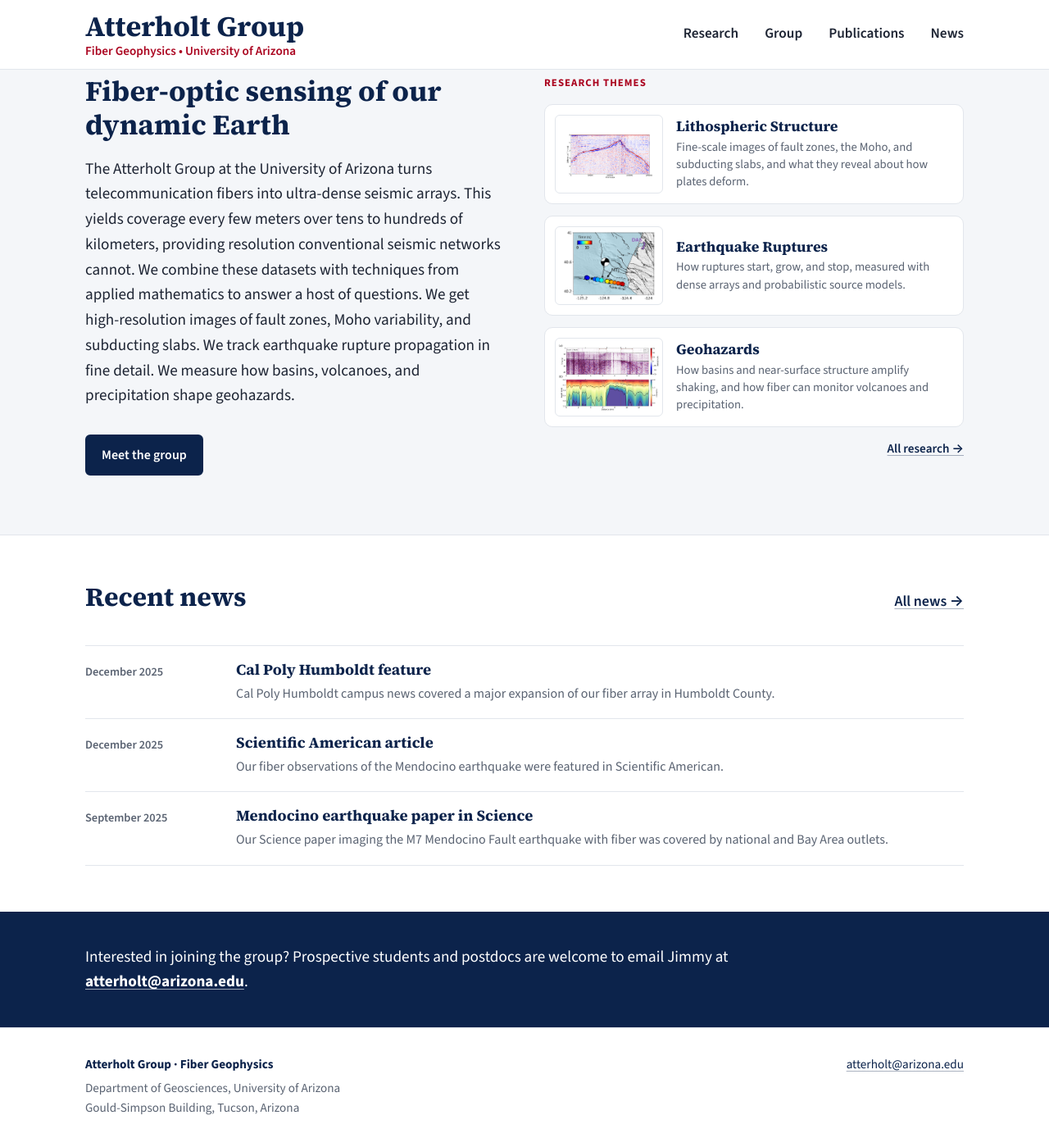
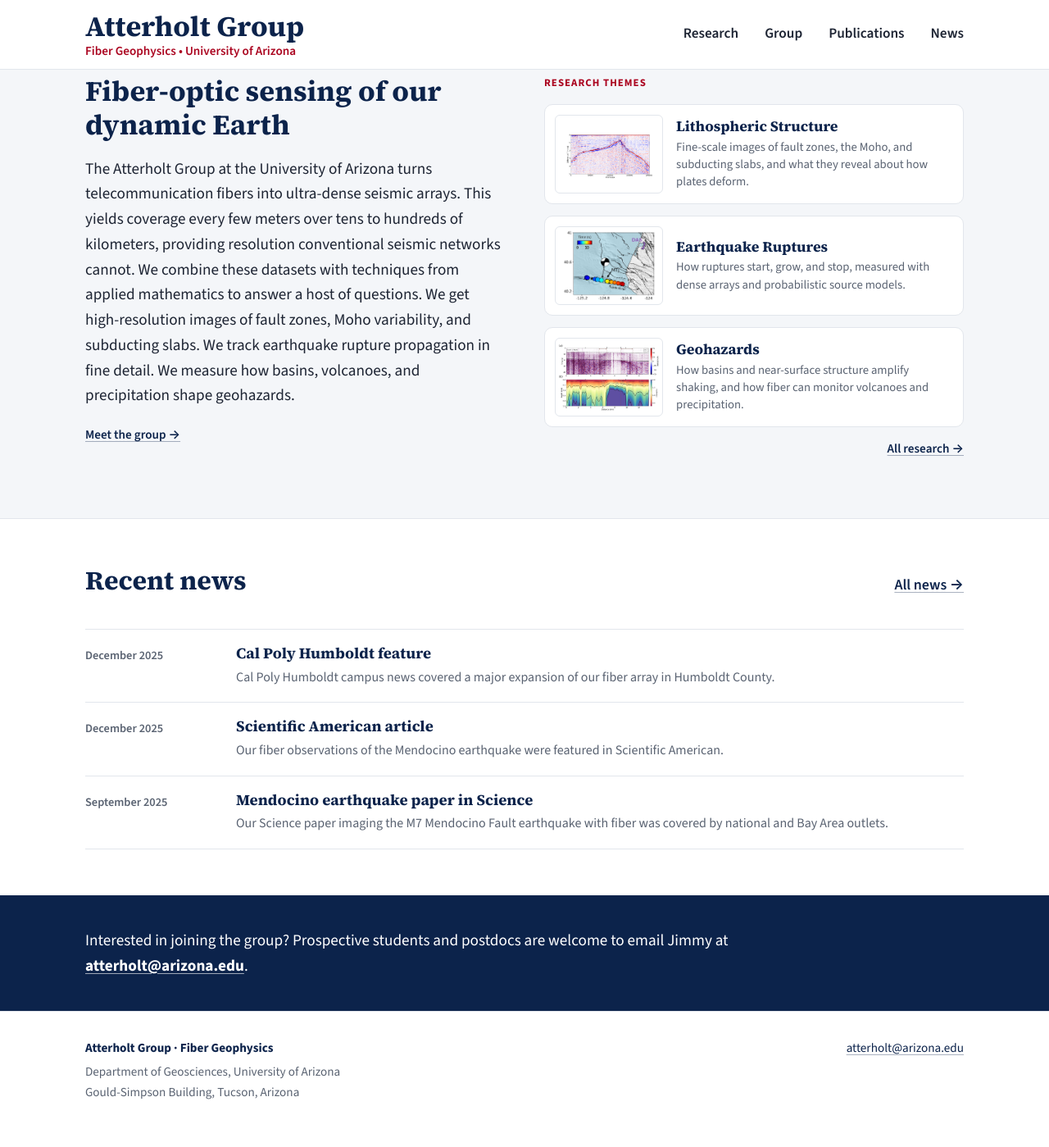
Before and after one commit to atterholt/atterholt.github.io, a Jekyll site: the page built from index.html, in a window 1280 px wide and 1400 px high, scrolled down 66 px. Shown: the whole window at 82% size. Built offline with Jekyll 4.4.1, drawn with Linux system fonts in a browser that asks for light colours.

Commit message:
Replace Meet the group button with an arrow text link
Co-Authored-By: Claude Opus 5.5 <noreply@anthropic.com>
Claude-Session: https://claude.ai/code/session_01KCPxryDmiUe5yxEw3DA242

```diff
--- a/assets/css/style.scss
+++ b/assets/css/style.scss
@@ -72,7 +72,7 @@ p { margin: 0 0 1em; }
 .hero-grid { display: grid; grid-template-columns: 1fr 1fr; gap: 48px; align-items: start; }
 .hero h1 { margin-bottom: 0.5em; font-size: clamp(1.75rem, 2.8vw, 2.15rem); }
 .hero .lead { font-size: 1.2rem; color: var(--ink); }
-.hero .actions { display: flex; gap: 12px; flex-wrap: wrap; margin-top: 32px; }
+.hero .actions { display: flex; gap: 12px; flex-wrap: wrap; margin-top: 20px; }
 .button {
   display: inline-block; padding: 10px 18px; border-radius: 6px; font-weight: 600; font-size: 1rem;
   text-decoration: none; border: 2px solid var(--navy);
@@ -93,7 +93,8 @@ p { margin: 0 0 1em; }
 .theme-tile img { width: 132px; height: 96px; object-fit: contain; border-radius: 6px; border: 1px solid var(--line); background: var(--white); padding: 3px; }
 .theme-tile h3 { font-size: 1.1rem; margin-bottom: 0.2em; }
 .theme-tile p { margin: 0; font-size: 0.92rem; line-height: 1.45; color: var(--muted); }
-.hero-themes-more { align-self: flex-end; font-weight: 600; font-size: 0.95rem; }
+.hero-themes-more, .text-link { font-weight: 600; font-size: 0.95rem; }
+.hero-themes-more { align-self: flex-end; }
 .section { padding: 56px 0; }
 .section + .section { padding-top: 8px; }
 .section-head { display: flex; align-items: baseline; justify-content: space-between; gap: 16px; margin-bottom: 24px; }
--- a/index.html
+++ b/index.html
@@ -17,7 +17,7 @@ title: Home
       precipitation shape geohazards.
     </p>
     <div class="actions">
-      <a class="button primary" href="{{ '/group.html' | relative_url }}">Meet the group</a>
+      <a class="text-link" href="{{ '/group.html' | relative_url }}">Meet the group &rarr;</a>
     </div>
     </div>
     <aside class="hero-themes" aria-label="Research themes">
```
